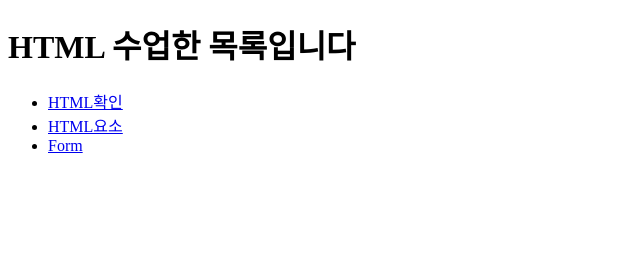
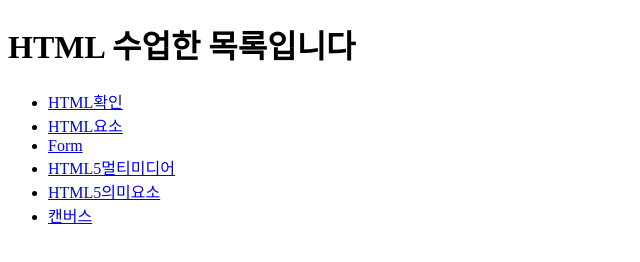
Before and after one commit to m1njuju/GitTest1, a plain HTML site: page index.html in a window 1280 px wide. Shown: the whole page, without its empty margins (0-640 px from the left). Drawn offline with Linux system fonts and the light colour scheme.

Commit message:
두번째 인덱스 추가

```diff
--- a/index.html
+++ b/index.html
@@ -15,6 +15,9 @@
             <li><a href="./HTML기초/텍스트확인.html"> HTML확인 </a></li>
             <li><a href="./HTML기초/HTML요소.html"> HTML요소 </a></li>
             <li><a href="./HTML기초/Form.html"> Form </a></li>
+            <li><a href="./HTML5/HTML5멀티미디어.html"> HTML5멀티미디어 </a></li>
+            <li><a href="./HTML5/HTML5의미요소.html"> HTML5의미요소</a></li>
+            <li><a href="./HTML5/캔버스.html"> 캔버스 </a></li>
         </ul>
     </div>
 </body>
```
